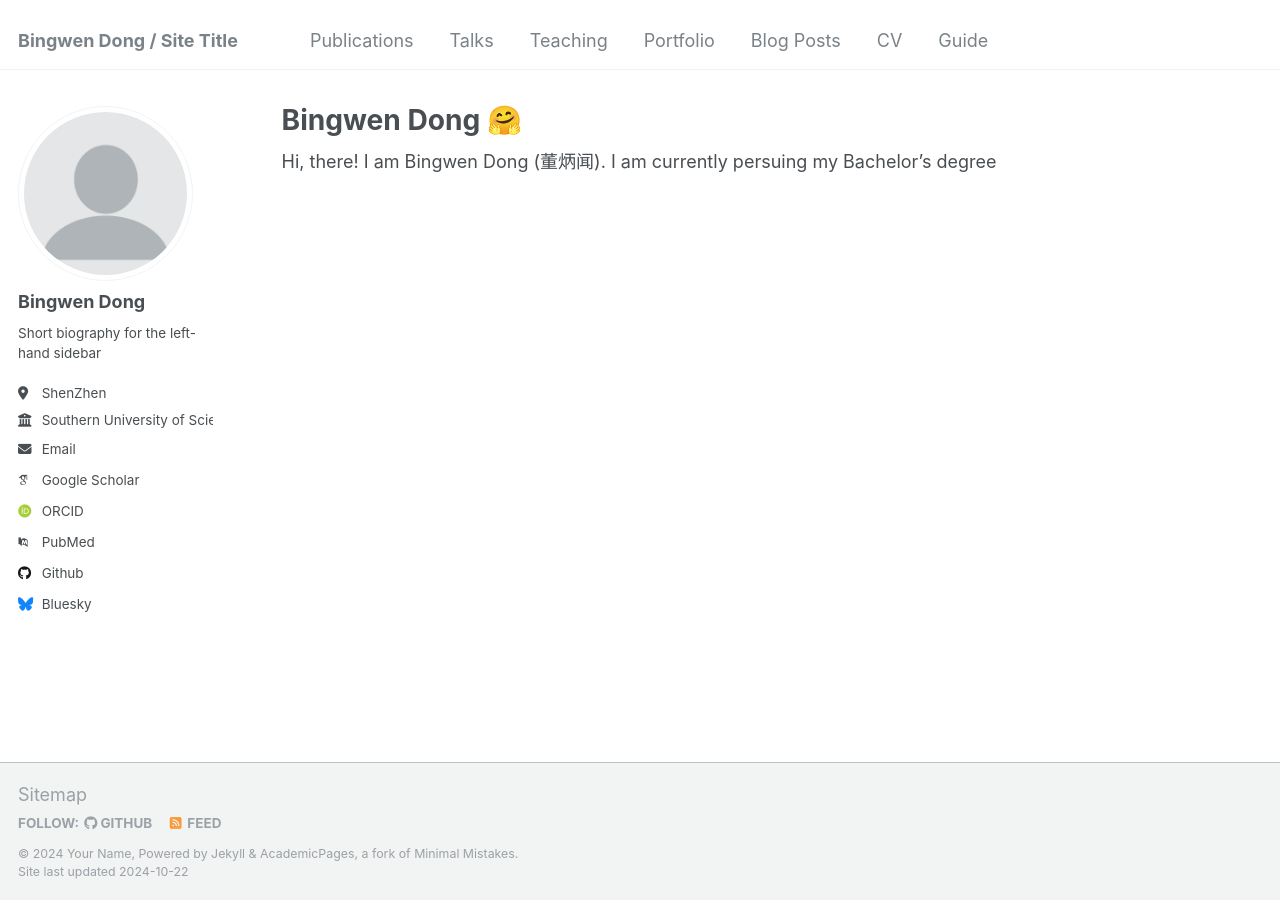
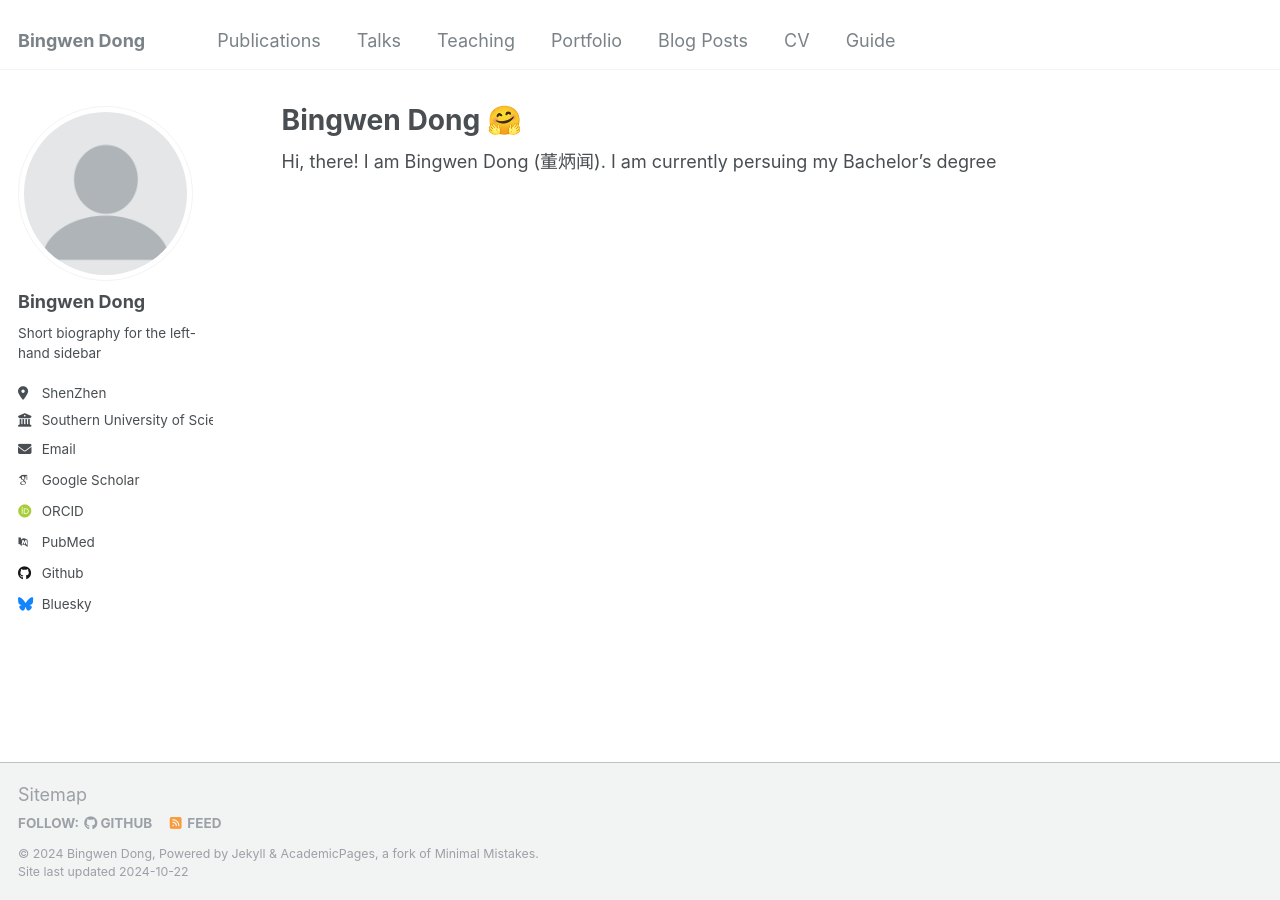
Before and after one commit to SheepDoctor/SheepDoctor.github.io, a Jekyll site: the page built from _pages/about.md, in a window 1280 px wide. Built offline with Jekyll 4.4.1, drawn with Linux system fonts in a browser that asks for light colours; some web fonts are replaced.

Commit message:
Update _config.yml

```diff
--- a/_config.yml
+++ b/_config.yml
@@ -8,10 +8,10 @@
 
 # Basic Site Settings
 locale                   : "en-US"
-title                    : "Bingwen Dong / Site Title"
+title                    : "Bingwen Dong"
 title_separator          : "-"
-name                     : &name "Your Name"
-description              : &description "personal description"
+name                     : &name "Bingwen Dong"
+description              : &description "He loves computer."
 url                      : https://sheepdoctor.github.io # the base hostname & protocol for your site e.g. "https://mmistakes.github.io"
 baseurl                  : "" # the subpath of your site, e.g. "/blog"
 repository               : "sheepdoctor/sheepdoctor.github.io"
```
